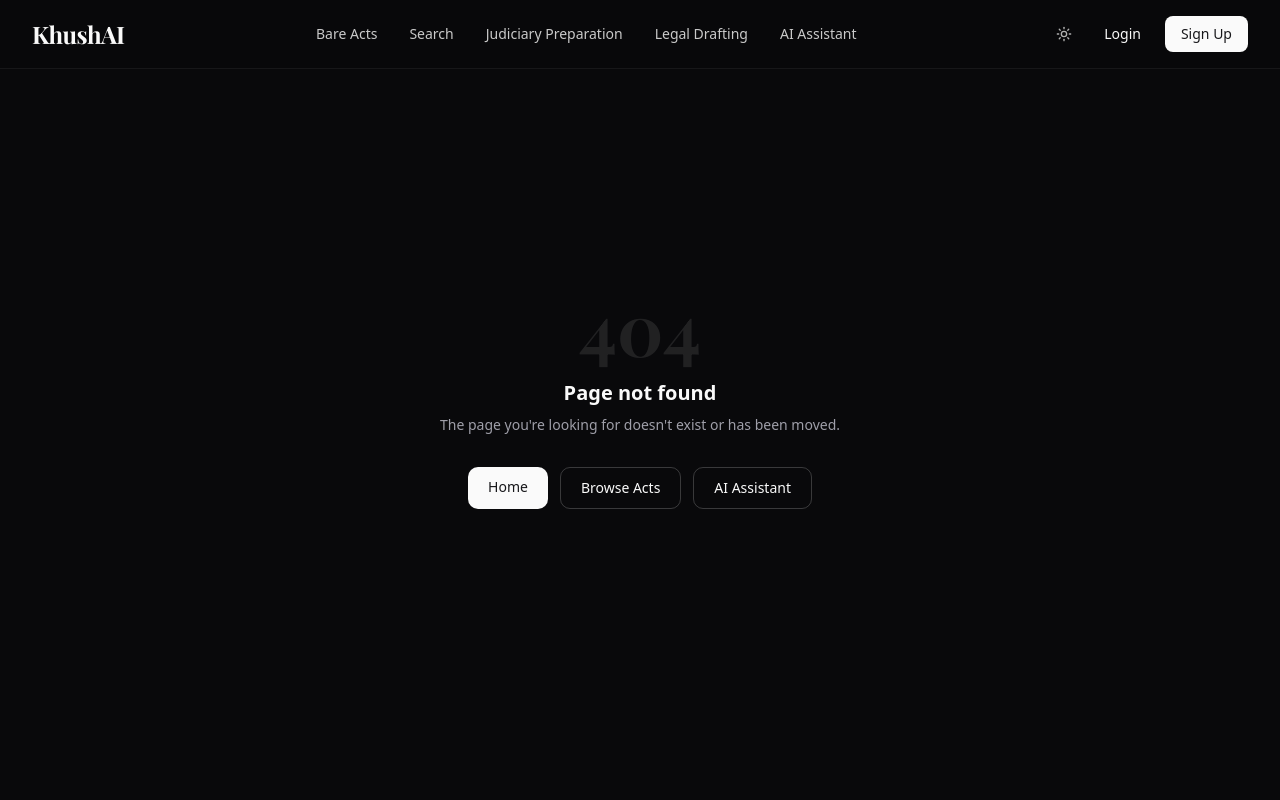
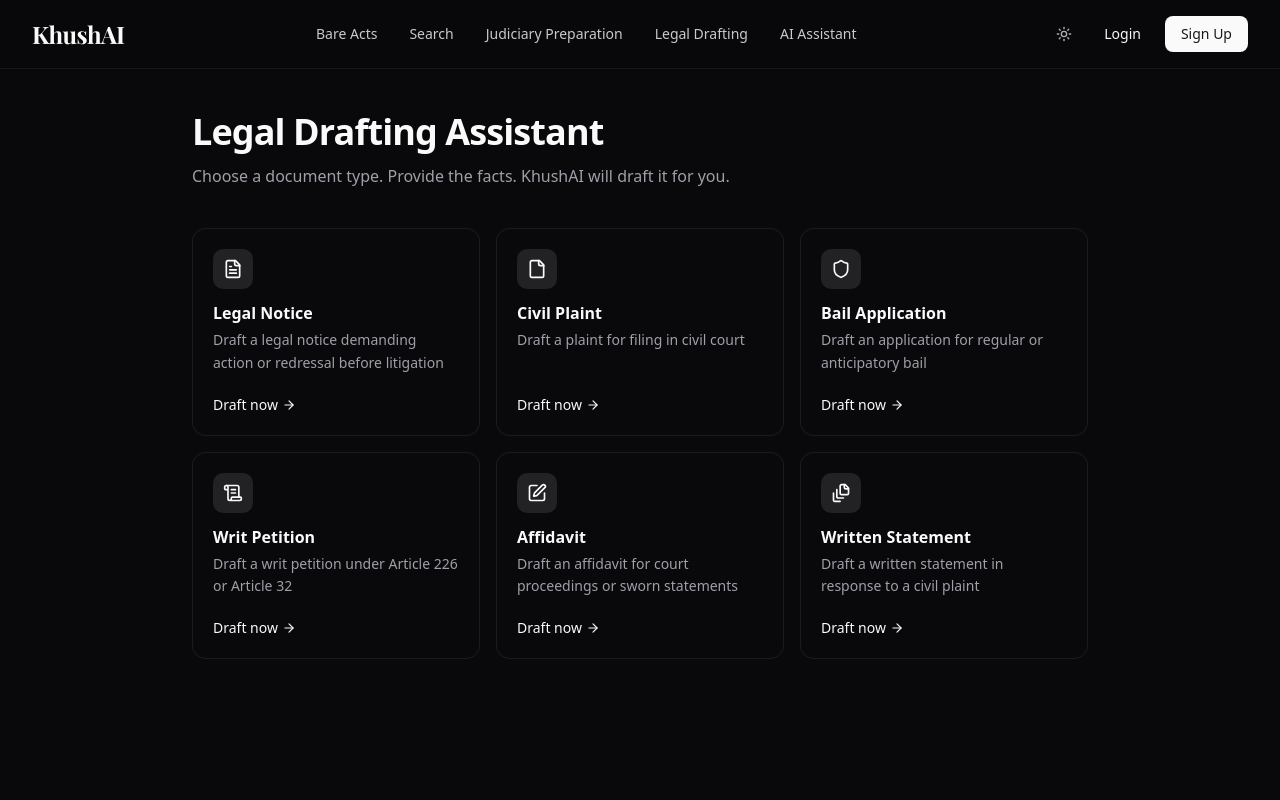
Before and after one commit to hn-e/lawyerkb, a Next.js app: page /drafting in a window 1280 px wide. Before the commit this address had no page. Shown: the top 800 px of the page. Built offline with nearby package versions, Linux system fonts and the light colour scheme; a web font is replaced by a local one.

Commit message:
drafting assistance

```diff
--- a/app/api/chat/route.ts
+++ b/app/api/chat/route.ts
@@ -1,5 +1,6 @@
 import { model, modelID } from "@/ai/providers";
 import { convertToModelMessages, stepCountIs, streamText, UIMessage } from "ai";
+import { draftingTemplates } from "@/lib/drafting-templates";
 
 // Allow streaming responses up to 30 seconds
 export const maxDuration = 30;
@@ -8,13 +9,15 @@ export async function POST(req: Request) {
   const {
     messages,
     selectedModel,
-  }: { messages: UIMessage[]; selectedModel: modelID } = await req.json();
+    template: templateId,
+  }: { messages: UIMessage[]; selectedModel: modelID; template?: string } =
+    await req.json();
 
-  const result = streamText({
-    model: model.languageModel(selectedModel),
-    system: `
+  const template = templateId
+    ? draftingTemplates.find((t) => t.id === templateId)
+    : undefined;
 
-    You are KhushAI, a comprehensive legal AI assistant. You are authorized to assist with a wide range of legal tasks including but not limited to:
+  const baseSystem = `You are KhushAI, a comprehensive legal AI assistant. You are authorized to assist with a wide range of legal tasks including but not limited to:
 
     1. Legal Research — statutes, case law, regulations, legal commentary, and jurisprudence
     2. Legal Drafting — petitions, complaints, motions, contracts, agreements, notices, affidavits, memoranda, and other legal documents
@@ -23,8 +26,15 @@ export async function POST(req: Request) {
     5. Procedural Guidance — court procedures, filing requirements, deadlines, and jurisdictional rules
     6. Case Strategy — identifying legal issues, assessing strengths and weaknesses, and suggesting approaches
     When drafting legal documents, use standard legal formatting and language appropriate to the jurisdiction and document type. If the user does not specify facts or a jurisdiction, you may use illustrative or placeholder facts.
-    You may decline only if a request is clearly outside the legal domain (e.g., medical advice, financial investment advice). For borderline requests with a legal dimension, err on the side of assisting.
-    `,
+    You may decline only if a request is clearly outside the legal domain (e.g., medical advice, financial investment advice). For borderline requests with a legal dimension, err on the side of assisting.`;
+
+  const system = template
+    ? `${baseSystem}\n\n---\n\nDRAFTING INSTRUCTIONS:\n${template.prompt}`
+    : baseSystem;
+
+  const result = streamText({
+    model: model.languageModel(selectedModel),
+    system,
 
     messages: convertToModelMessages(messages),
     stopWhen: stepCountIs(5), // enable multi-step agentic flow
--- /dev/null
+++ b/app/drafting/page.tsx
@@ -0,0 +1,48 @@
+import Link from "next/link";
+import { draftingTemplates } from "@/lib/drafting-templates";
+import { ArrowRight } from "lucide-react";
+
+export default function DraftingPage() {
+  return (
+    <main className="min-h-screen pt-28 pb-20 px-4 sm:px-8">
+      <div className="max-w-4xl mx-auto">
+        <div className="mb-10">
+          <h1 className="text-3xl sm:text-4xl font-bold tracking-tight mb-3">
+            Legal Drafting Assistant
+          </h1>
+          <p className="text-muted-foreground text-base">
+            Choose a document type. Provide the facts. KhushAI will draft it for you.
+          </p>
+        </div>
+
+        <div className="grid sm:grid-cols-2 lg:grid-cols-3 gap-4">
+          {draftingTemplates.map((template) => {
+            const Icon = template.icon;
+            return (
+              <Link
+                key={template.id}
+                href={`/chat?template=${template.id}`}
+                className="group flex flex-col gap-3 rounded-xl border border-border/60 bg-card p-5 hover:border-primary/50 hover:shadow-md transition-all"
+              >
+                <div className="w-10 h-10 rounded-lg bg-primary/10 flex items-center justify-center">
+                  <Icon className="w-5 h-5 text-primary" />
+                </div>
+                <div>
+                  <h3 className="font-semibold text-base mb-1 group-hover:text-primary transition-colors">
+                    {template.label}
+                  </h3>
+                  <p className="text-sm text-muted-foreground leading-relaxed">
+                    {template.description}
+                  </p>
+                </div>
+                <div className="flex items-center gap-1 text-sm text-primary font-medium mt-auto pt-2">
+                  Draft now <ArrowRight className="w-3.5 h-3.5" />
+                </div>
+              </Link>
+            );
+          })}
+        </div>
+      </div>
+    </main>
+  );
+}
--- a/components/chat.tsx
+++ b/components/chat.tsx
@@ -6,11 +6,19 @@ import { useState } from "react";
 import { Textarea } from "./textarea";
 import { ProjectOverview } from "./project-overview";
 import { Messages } from "./messages";
+import { DraftingForm } from "./drafting-form";
+import { draftingTemplates } from "@/lib/drafting-templates";
 import { toast } from "sonner";
 
-export default function Chat() {
+export default function Chat({ templateId }: { templateId?: string }) {
   const [input, setInput] = useState("");
   const [selectedModel, setSelectedModel] = useState<modelID>(defaultModel);
+  const [factsSubmitted, setFactsSubmitted] = useState(false);
+
+  const template = templateId
+    ? draftingTemplates.find((t) => t.id === templateId)
+    : undefined;
+
   const { sendMessage, messages, status, stop } = useChat({
     onError: (error) => {
       toast.error(
@@ -23,10 +31,25 @@ export default function Chat() {
   });
 
   const isLoading = status === "streaming" || status === "submitted";
+  const showDraftingForm = template && messages.length === 0 && !factsSubmitted;
+
+  const handleFactsSubmit = (facts: string) => {
+    setFactsSubmitted(true);
+    sendMessage(
+      { text: `Draft a ${template!.label.toLowerCase()}. Here are the case details:\n\n${facts}` },
+      { body: { selectedModel, template: template!.id } },
+    );
+  };
 
   return (
     <div className="h-dvh flex flex-col justify-center w-full stretch">
-      {messages.length === 0 ? (
+      {showDraftingForm ? (
+        <DraftingForm
+          template={template}
+          onSubmit={handleFactsSubmit}
+          isLoading={isLoading}
+        />
+      ) : messages.length === 0 ? (
         <div className="max-w-xl mx-auto w-full">
           <ProjectOverview />
         </div>
@@ -36,7 +59,7 @@ export default function Chat() {
       <form
         onSubmit={(e) => {
           e.preventDefault();
-          sendMessage({ text: input }, { body: { selectedModel } });
+          sendMessage({ text: input }, { body: { selectedModel, template: template?.id } });
           setInput("");
         }}
         className="pb-8 bg-white dark:bg-black w-full max-w-xl mx-auto px-4 sm:px-0"
--- /dev/null
+++ b/components/drafting-form.tsx
@@ -0,0 +1,57 @@
+"use client";
+
+import { type DraftingTemplate } from "@/lib/drafting-templates";
+import { useState } from "react";
+import { ArrowRight, Sparkles } from "lucide-react";
+
+interface DraftingFormProps {
+  template: DraftingTemplate;
+  onSubmit: (facts: string) => void;
+  isLoading: boolean;
+}
+
+export function DraftingForm({ template, onSubmit, isLoading }: DraftingFormProps) {
+  const [facts, setFacts] = useState("");
+  const Icon = template.icon;
+
+  return (
+    <div className="flex flex-col items-center justify-center h-full px-4 py-12">
+      <div className="w-full max-w-xl mx-auto">
+        <div className="flex items-center gap-3 mb-6">
+          <div className="w-10 h-10 rounded-lg bg-primary/10 flex items-center justify-center">
+            <Icon className="w-5 h-5 text-primary" />
+          </div>
+          <div>
+            <h2 className="text-xl font-bold">Draft {template.label}</h2>
+            <p className="text-sm text-muted-foreground">
+              Describe your case details below
+            </p>
+          </div>
+        </div>
+
+        <form
+          onSubmit={(e) => {
+            e.preventDefault();
+            if (facts.trim()) onSubmit(facts.trim());
+          }}
+        >
+          <textarea
+            value={facts}
+            onChange={(e) => setFacts(e.target.value)}
+            placeholder={`Describe the parties, facts, relief sought, and any relevant details for the ${template.label.toLowerCase()}...`}
+            className="w-full min-h-[200px] rounded-xl border border-border/60 bg-card p-4 text-sm resize-y focus:outline-none focus:ring-2 focus:ring-primary/30 placeholder:text-muted-foreground/50"
+          />
+          <button
+            type="submit"
+            disabled={!facts.trim() || isLoading}
+            className="mt-4 inline-flex items-center gap-2 rounded-xl bg-primary px-6 py-3 text-sm font-medium text-primary-foreground hover:bg-primary/90 disabled:opacity-50 disabled:cursor-not-allowed transition-all"
+          >
+            <Sparkles className="w-4 h-4" />
+            Generate {template.label}
+            <ArrowRight className="w-4 h-4" />
+          </button>
+        </form>
+      </div>
+    </div>
+  );
+}
--- /dev/null
+++ b/lib/drafting-templates.ts
@@ -0,0 +1,68 @@
+import {
+  FileText,
+  File,
+  Shield,
+  ScrollText,
+  PenSquare,
+  FileStack,
+  type LucideIcon,
+} from "lucide-react";
+
+export interface DraftingTemplate {
+  id: string;
+  label: string;
+  description: string;
+  icon: LucideIcon;
+  prompt: string;
+}
+
+export const draftingTemplates: DraftingTemplate[] = [
+  {
+    id: "legal-notice",
+    label: "Legal Notice",
+    description: "Draft a legal notice demanding action or redressal before litigation",
+    icon: FileText,
+    prompt:
+      "You are drafting a legal notice. Follow the standard format: (1) Parties and addresses, (2) Recitals / Background facts, (3) Cause of action, (4) Demand / Relief sought, (5) Notice period and consequences of non-compliance. Use formal legal language and cite relevant statutory provisions.",
+  },
+  {
+    id: "civil-plaint",
+    label: "Civil Plaint",
+    description: "Draft a plaint for filing in civil court",
+    icon: File,
+    prompt:
+      "You are drafting a civil plaint under the Code of Civil Procedure, 1908. Include: (1) Name, description and place of residence of plaintiff and defendant, (2) Facts constituting the cause of action and when it arose, (3) Facts showing the court has jurisdiction, (4) Relief claimed, (5) Limitation details, (6) Valuation for court fees. Use proper numbering of paragraphs.",
+  },
+  {
+    id: "bail-application",
+    label: "Bail Application",
+    description: "Draft an application for regular or anticipatory bail",
+    icon: Shield,
+    prompt:
+      "You are drafting a bail application under the Bharatiya Nagarik Suraksha Sanhita, 2023. Include: (1) Court details and case number, (2) Name and details of the accused, (3) Offence alleged with sections, (4) Grounds for bail — triable by Magistrate, no criminal antecedents, investigation complete, etc., (5) Undertaking to comply with conditions, (6) List of surety details. Cite relevant case law where appropriate.",
+  },
+  {
+    id: "writ-petition",
+    label: "Writ Petition",
+    description: "Draft a writ petition under Article 226 or Article 32",
+    icon: ScrollText,
+    prompt:
+      "You are drafting a writ petition under Article 226 of the Constitution of India. Include: (1) Name and details of the petitioner, (2) Name and details of the respondent(s), (3) Jurisdiction of the court, (4) Grounds for the writ — violation of fundamental rights or legal rights, (5) Material facts in chronological order, (6) Relief sought, (7) Interim relief if any. Use proper writ petition format with sworn affidavits.",
+  },
+  {
+    id: "affidavit",
+    label: "Affidavit",
+    description: "Draft an affidavit for court proceedings or sworn statements",
+    icon: PenSquare,
+    prompt:
+      "You are drafting an affidavit. Follow the format: (1) Title of the case and court, (2) Name, age, father's name, occupation and address of the deponent, (3) Sworn statements numbered in paragraphs, (4) Verification clause stating what is true to knowledge and what is believed to be true, (5) Solemn affirmation / oath before the oath commissioner. Use first-person narrative.",
+  },
+  {
+    id: "written-statement",
+    label: "Written Statement",
+    description: "Draft a written statement in response to a civil plaint",
+    icon: FileStack,
+    prompt:
+      "You are drafting a written statement under Order VIII of the Code of Civil Procedure, 1908. Respond to each allegation in the plaint seriatim (paragraph-wise): admit, deny, or state not admitted. Include: (1) Preliminary objections (jurisdiction, limitation, maintainability, etc.), (2) Denials and traverses, (3) Affirmative defenses, (4) Counterclaim if any. End with a prayer for dismissal.",
+  },
+];
```
Also changed, not shown: app/chat/page.tsx (+5 -2 lines), components/navbar.tsx (+4 -4 lines).
